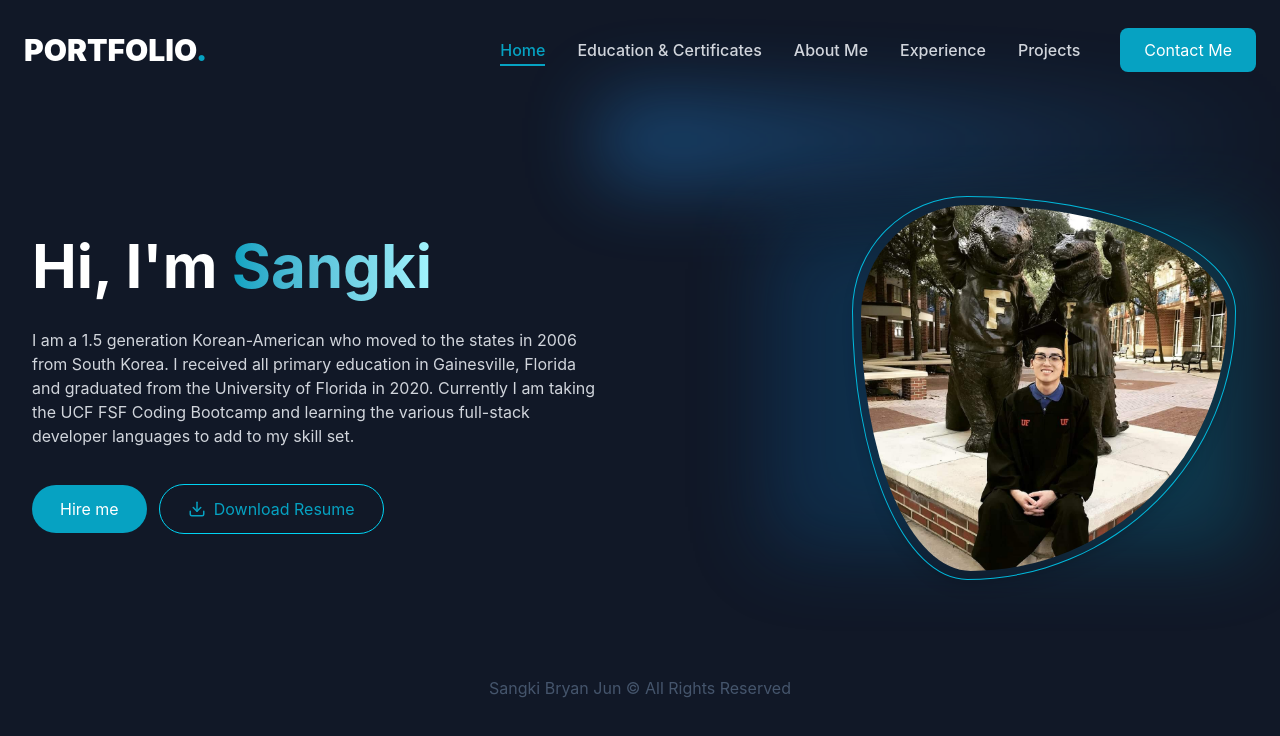
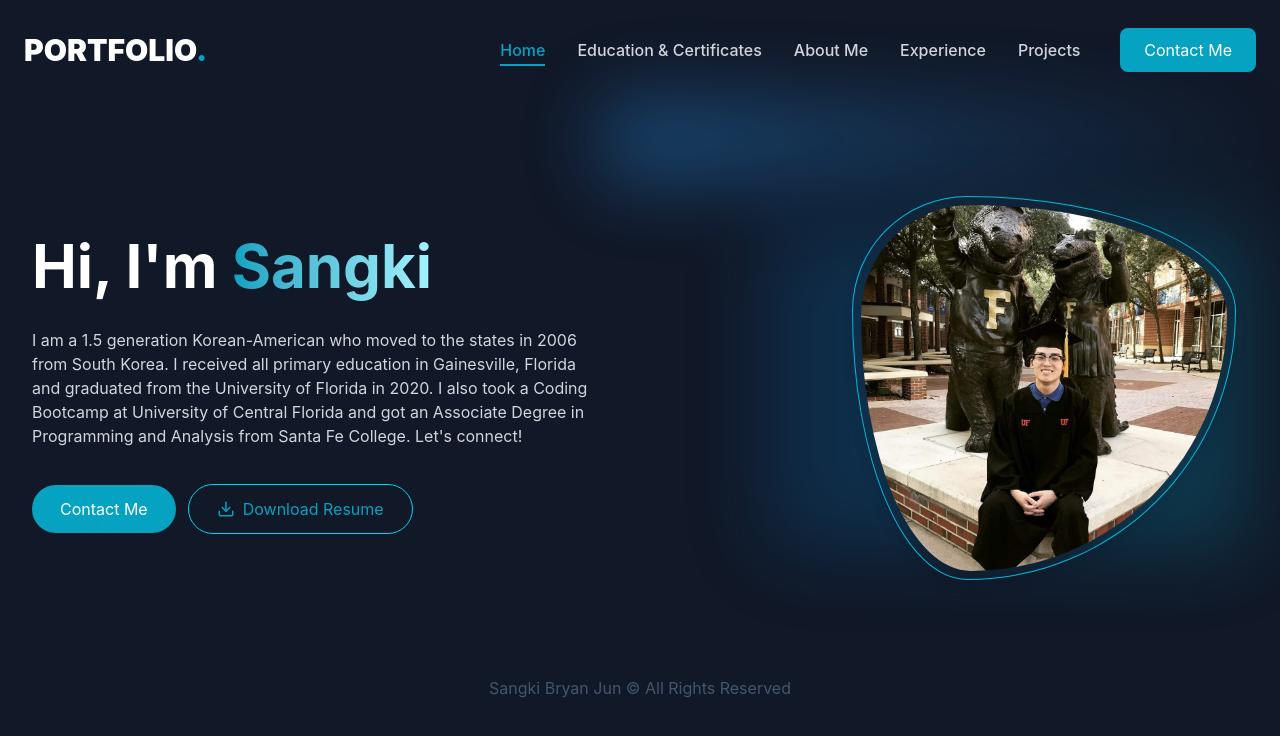
Before and after one commit to sangki810/React_Portfolio_V2, a React (Vite) app: page / in a window 1280 px wide. Shown: the top 736 px of the page. Built offline with nearby package versions, Linux system fonts and the light colour scheme.

Commit message:
finalized home page

```diff
--- a/src/components/HeroSection.jsx
+++ b/src/components/HeroSection.jsx
@@ -1,5 +1,6 @@
 import React from 'react';
 import { Download } from "lucide-react";
+import { Link } from 'react-router-dom';
 import hero from '../assets/hero.jpg';
 import resume from '../assets/Sangki_Jun_Resume.pdf';
 
@@ -25,17 +26,17 @@ const HeroSection = () => {
                     <p className='text-gray-300 pt-8 text-center lg:text-left max-auto max-w-xl'>
                         I am a 1.5 generation Korean-American who moved to the states in 2006 from South Korea.
                         I received all primary education in Gainesville, Florida and graduated from the University
-                        of Florida in 2020. Currently I am taking the UCF FSF Coding Bootcamp and learning the various
-                        full-stack developer languages to add to my skill set.
+                        of Florida in 2020. I also took a Coding Bootcamp at University of Central Florida and got an
+                        Associate Degree in Programming and Analysis from Santa Fe College. Let's connect!
                     </p>
                     <div className='flex items-center gap-3 pt-9 flex-col sm:flex-row sm:w-max lg:mx-0'>
                         <button className='px-6 md:px-7 py-3 rounded-full relative group w-full sm:w-max flex justify-center'>
                             <span className='absolute inset-0 rounded-3xl group-hover:scale-105 origin-center transition-all
                                 ease-in-out bg-primary border-2 border-transparent'>
                             </span>
-                            <span className='relative flex items-center justify-center text-white'>
-                                Hire me
-                            </span>
+                            <Link to='/contact' className='relative flex items-center justify-center text-white'>
+                                Contact Me
+                            </Link>
                         </button>
                         <button className='border border-cyan-400 px-6 md:px-7 py-3 rounded-full relative group w-full sm:w-max flex justify-center'>
                             <div className='hover:scale-105 transition-all ease-in-out flex justify-center items-center relative'>
```
